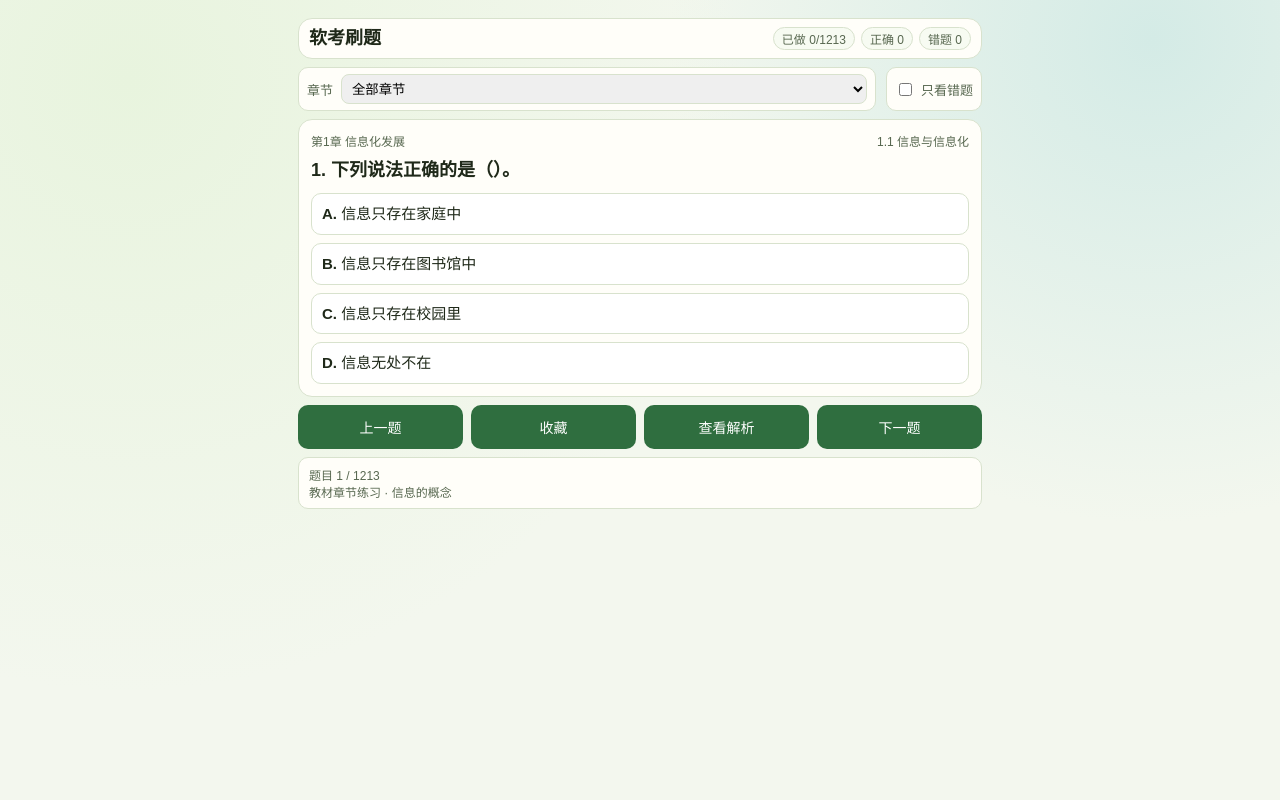
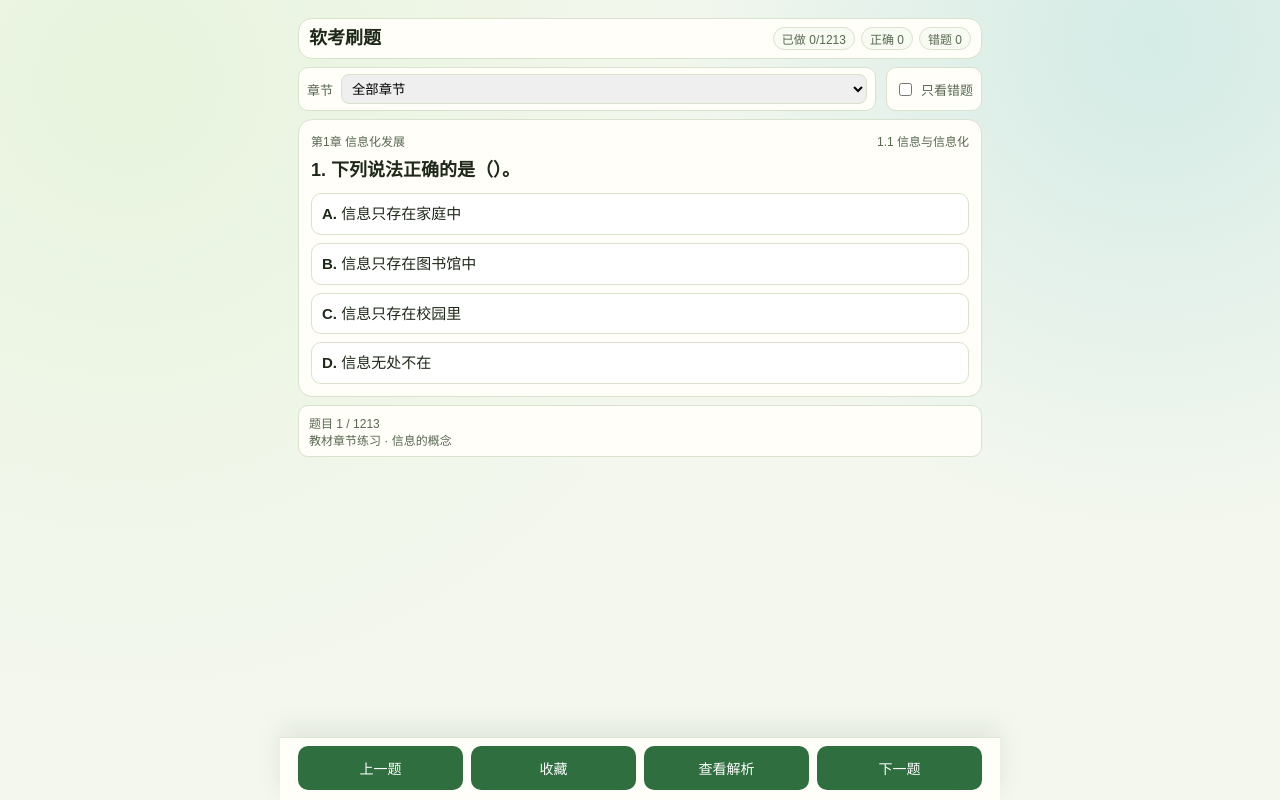
Before and after one commit to li-kai-kai/quiz, a React (Vite) app: page / in a window 1280 px wide. Built offline with nearby package versions, Linux system fonts and the light colour scheme.

Commit message:
Fix action bar to viewport bottom

```diff
--- a/src/App.css
+++ b/src/App.css
@@ -30,7 +30,7 @@ body {
   min-height: 100svh;
   max-width: 720px;
   margin: 0 auto;
-  padding: 10px;
+  padding: 10px 10px calc(108px + env(safe-area-inset-bottom));
   display: flex;
   flex-direction: column;
   gap: 8px;
@@ -180,6 +180,17 @@ body {
 }
 
 .actions {
+  position: fixed;
+  left: 50%;
+  bottom: 0;
+  z-index: 20;
+  width: min(720px, calc(100vw - 20px));
+  transform: translateX(-50%);
+  padding: 8px 10px calc(10px + env(safe-area-inset-bottom));
+  border-top: 1px solid rgba(216, 226, 205, 0.85);
+  background: rgba(255, 254, 249, 0.94);
+  backdrop-filter: blur(14px);
+  box-shadow: 0 -10px 26px rgba(31, 41, 25, 0.08);
   display: grid;
   grid-template-columns: repeat(2, minmax(0, 1fr));
   gap: 8px;
@@ -222,10 +233,13 @@ body {
 
 @media (min-width: 768px) {
   .page {
-    padding: 18px;
+    padding: 18px 18px calc(104px + env(safe-area-inset-bottom));
   }
 
   .actions {
     grid-template-columns: repeat(4, minmax(0, 1fr));
+    width: min(720px, calc(100vw - 36px));
+    padding-left: 18px;
+    padding-right: 18px;
   }
 }
```
